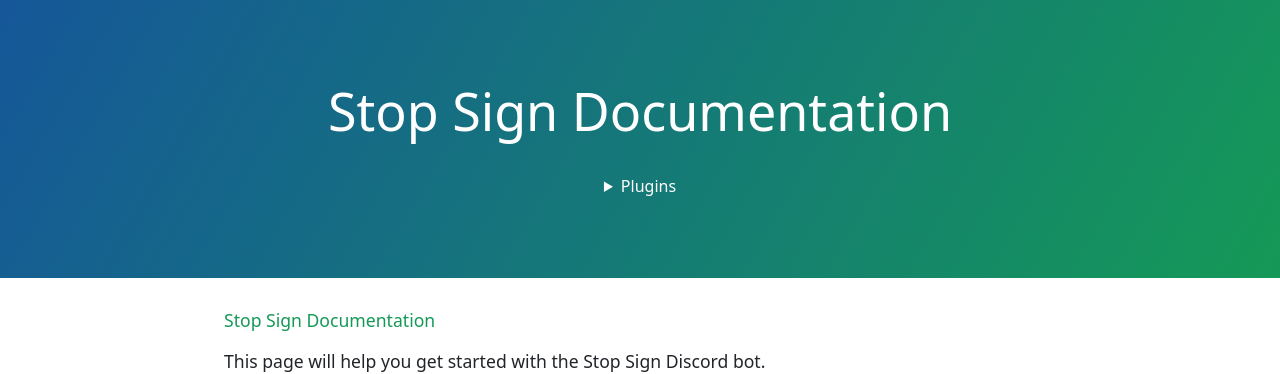
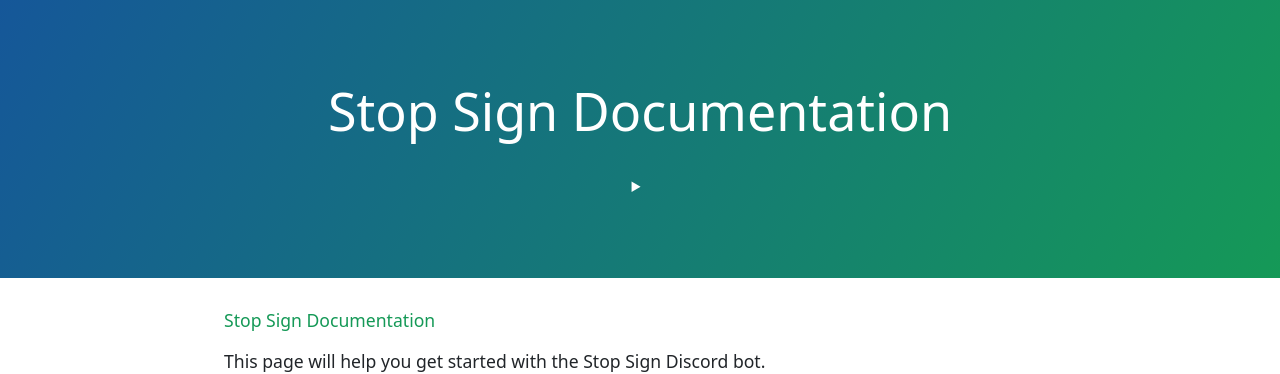
Before and after one commit to confusion0/stop-sign-bot-slash-commands, a Jekyll site: the page built from introduction.md, in a window 1280 px wide. Shown: the top 374 px of the page. Built offline with Jekyll 4.4.1, drawn with Linux system fonts in a browser that asks for light colours; nearby versions of some CDN libraries; library files that are not in the unit come from our copies.

Commit message:
Update template.html

```diff
--- a/_layouts/template.html
+++ b/_layouts/template.html
@@ -42,7 +42,7 @@
 
 
       <details>
-        <summary>Plugins</summary>
+        <summary>{{ Plugins }}</summary>
         <br>
         Test
       </details>
```
